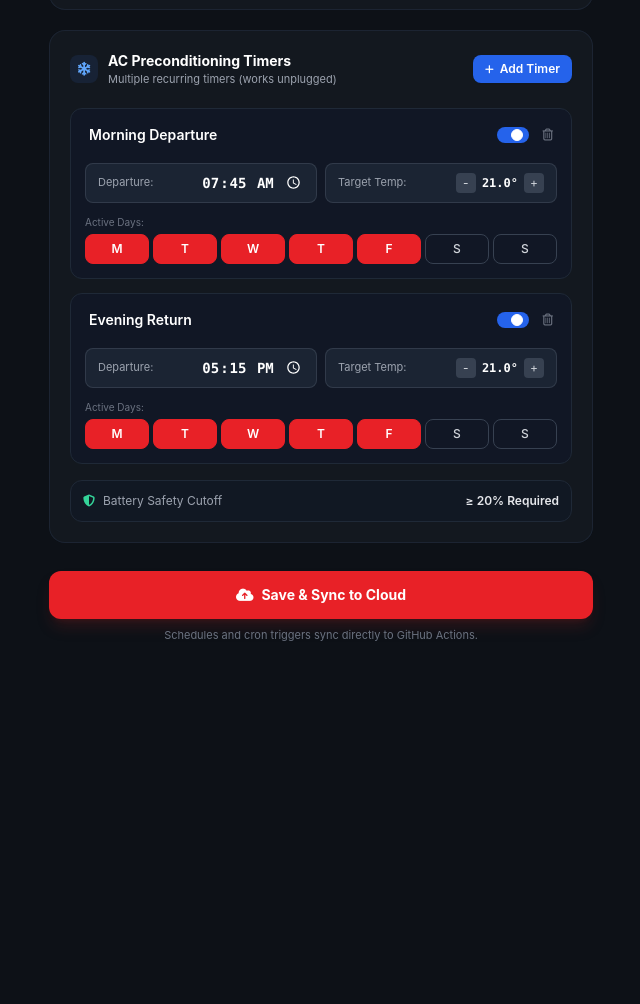
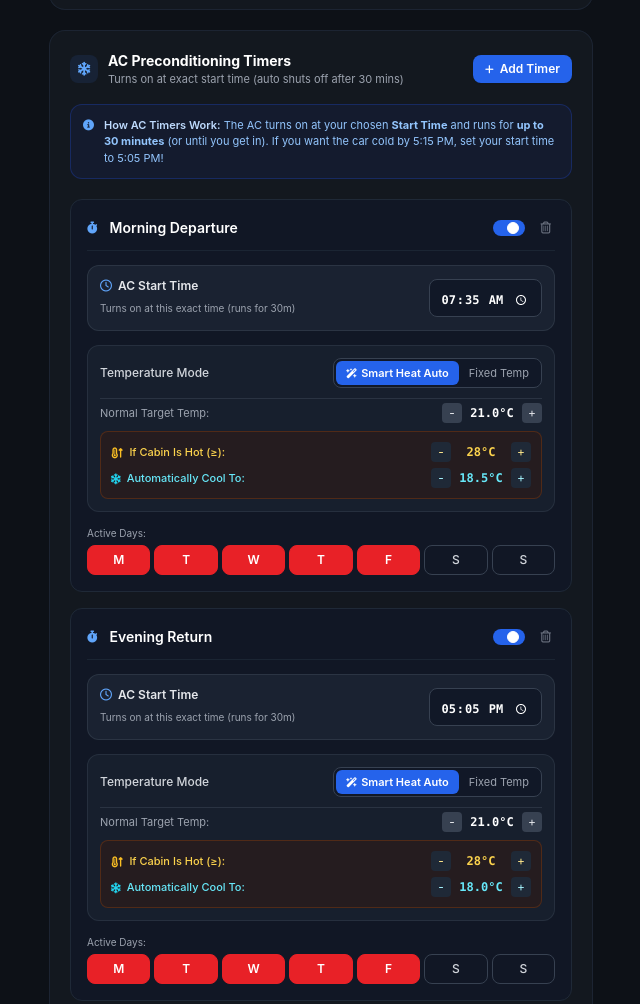
Before and after one commit to ofisher/ofisher.github.io, a plain HTML site: page tesla-8df884c2343a4914133b0749365c89ae/index.html in a window 1280 px wide. Shown: the part 798-1802 px from the top of the page, without its empty margins (319-959 px from the left). Before the commit the page ends 1537 px from the top, so only its background shows below. Drawn offline with nearby package versions, Linux system fonts and the light colour scheme.

Commit message:
Update AC UI to clear start times and add smart hot-cabin temperature controls

```diff
--- a/tesla-8df884c2343a4914133b0749365c89ae/index.html
+++ b/tesla-8df884c2343a4914133b0749365c89ae/index.html
@@ -25,7 +25,6 @@
     input[type=range] {
       accent-color: #e82127;
     }
-    /* Day pill selection */
     .day-pill.active {
       background-color: #e82127;
       color: white;
@@ -113,7 +112,7 @@
       <div class="bg-gray-900/90 border border-gray-800 rounded-xl p-3.5 flex items-center justify-between">
         <div>
           <span class="text-xs font-semibold text-gray-200 block">Daily Update Time</span>
-          <span class="text-[11px] text-gray-400">What time of day to update the limit slider</span>
+          <span class="text-[11px] text-gray-400">Updates charge slider daily at this time</span>
         </div>
         <div class="flex items-center gap-2 bg-gray-800 border border-gray-700 rounded-lg px-3 py-1.5">
           <i class="fa-regular fa-clock text-yellow-400 text-xs"></i>
@@ -135,7 +134,7 @@
       </div>
     </section>
 
-    <!-- Section 2: AC / Climate Preconditioning (Multiple Recurring Timers) -->
+    <!-- Section 2: AC Preconditioning (Multiple Timers + Smart Heat Detection) -->
     <section class="glass-card rounded-2xl p-5 border border-gray-800/80 space-y-4">
       <div class="flex items-center justify-between">
         <div class="flex items-center space-x-2.5">
@@ -144,18 +143,27 @@
           </div>
           <div>
             <h2 class="text-sm font-bold text-white">AC Preconditioning Timers</h2>
-            <p class="text-[11px] text-gray-400">Multiple recurring timers (works unplugged)</p>
+            <p class="text-[11px] text-gray-400">Turns on at exact start time (auto shuts off after 30 mins)</p>
           </div>
         </div>
-        <!-- Add Schedule Button -->
+        <!-- Add Timer Button -->
         <button onclick="addNewClimateSchedule()" class="px-3 py-1.5 rounded-lg bg-blue-600 hover:bg-blue-500 text-white text-xs font-semibold flex items-center gap-1.5 shadow-sm active:scale-95 transition">
           <i class="fa-solid fa-plus text-[10px]"></i>
           <span>Add Timer</span>
         </button>
       </div>
 
+      <!-- Information Card -->
+      <div class="bg-blue-950/30 border border-blue-800/40 rounded-xl p-3 text-[11px] text-blue-300 flex items-start gap-2.5">
+        <i class="fa-solid fa-circle-info text-blue-400 mt-0.5"></i>
+        <div>
+          <span class="font-semibold text-blue-200">How AC Timers Work:</span>
+          The AC turns on at your chosen <b>Start Time</b> and runs for <b>up to 30 minutes</b> (or until you get in). If you want the car cold by 5:15 PM, set your start time to 5:05 PM!
+        </div>
+      </div>
+
       <!-- Schedules List Container -->
-      <div id="climate-schedules-list" class="space-y-3.5 pt-1">
+      <div id="climate-schedules-list" class="space-y-4 pt-1">
         <!-- Rendered dynamically by JS -->
       </div>
 
@@ -225,17 +233,23 @@
           id: "sched-1",
           name: "Morning Departure",
           enabled: true,
-          time: "07:45",
+          time: "07:35",
           days: ["Monday", "Tuesday", "Wednesday", "Thursday", "Friday"],
-          target_temp_c: 21.0
+          temp_mode: "smart",
+          target_temp_c: 21.0,
+          hot_threshold_c: 28.0,
+          hot_target_temp_c: 18.5
         },
         {
           id: "sched-2",
           name: "Evening Return",
           enabled: true,
-          time: "17:15",
+          time: "17:05",
           days: ["Monday", "Tuesday", "Wednesday", "Thursday", "Friday"],
-          target_temp_c: 21.0
+          temp_mode: "smart",
+          target_temp_c: 21.0,
+          hot_threshold_c: 28.0,
+          hot_target_temp_c: 18.0
         }
       ],
       battery_min_soc: 20
@@ -342,7 +356,7 @@
     }
 
     // -------------------------------------------------------------------------
-    // Render Multiple Climate Schedules
+    // Render Multiple Climate Schedules with Smart Hot-Cabin Temperature
     // -------------------------------------------------------------------------
     function renderClimateSchedules() {
       const container = document.getElementById("climate-schedules-list");
@@ -350,7 +364,7 @@
 
       if (!currentConfig.climate_schedules || currentConfig.climate_schedules.length === 0) {
         container.innerHTML = `
-          <div class="p-4 rounded-xl border border-dashed border-gray-800 text-center text-xs text-gray-500">
+          <div class="p-5 rounded-xl border border-dashed border-gray-800 text-center text-xs text-gray-500">
             No recurring AC timers configured. Click "Add Timer" above to create one.
           </div>
         `;
@@ -358,8 +372,9 @@
       }
 
       currentConfig.climate_schedules.forEach((sched, index) => {
+        const isSmart = sched.temp_mode !== "fixed";
         const card = document.createElement("div");
-        card.className = "bg-gray-900/80 border border-gray-800 rounded-xl p-3.5 space-y-3 transition";
+        card.className = "bg-gray-900/85 border border-gray-800 rounded-xl p-4 space-y-3.5 transition";
         card.id = `sched-card-${sched.id}`;
 
         let daysHtml = "";
@@ -374,38 +389,103 @@
         });
 
         card.innerHTML = `
-          <div class="flex items-center justify-between">
+          <div class="flex items-center justify-between border-b border-gray-800/80 pb-2.5">
             <div class="flex items-center gap-2">
+              <i class="fa-solid fa-stopwatch text-blue-400 text-xs"></i>
               <input type="text" value="${escapeHtml(sched.name)}" onchange="updateScheduleName(${index}, this.value)"
-                class="bg-transparent text-sm font-semibold text-white focus:outline-none focus:border-b border-gray-600 px-1 w-40" placeholder="Timer Name">
+                class="bg-transparent text-sm font-semibold text-white focus:outline-none focus:border-b border-gray-600 px-1 w-44" placeholder="Timer Name">
             </div>
-            <div class="flex items-center gap-2.5">
+            <div class="flex items-center gap-3">
               <label class="relative inline-flex items-center cursor-pointer">
                 <input type="checkbox" ${sched.enabled ? 'checked' : ''} onchange="toggleScheduleActive(${index}, this.checked)" class="sr-only peer">
                 <div class="w-8 h-4 bg-gray-700 peer-focus:outline-none rounded-full peer peer-checked:after:translate-x-full peer-checked:after:border-white after:content-[''] after:absolute after:top-[2px] after:left-[2px] after:bg-white after:border-gray-300 after:border after:rounded-full after:h-3 after:w-3 after:transition-all peer-checked:bg-blue-600"></div>
               </label>
-              <button onclick="deleteClimateSchedule(${index})" class="text-gray-500 hover:text-red-400 text-xs p-1"><i class="fa-regular fa-trash-can"></i></button>
+              <button onclick="deleteClimateSchedule(${index})" class="text-gray-500 hover:text-red-400 text-xs p-1" title="Delete timer">
+                <i class="fa-regular fa-trash-can"></i>
+              </button>
             </div>
           </div>
 
-          <div class="grid grid-cols-2 gap-2 pt-1">
-            <div class="bg-gray-800/80 border border-gray-700/80 rounded-lg px-3 py-2 flex items-center justify-between">
-              <span class="text-[11px] text-gray-400">Departure:</span>
+          <!-- AC Start Time -->
+          <div class="bg-gray-800/70 border border-gray-700/60 rounded-xl p-3 flex items-center justify-between">
+            <div>
+              <span class="text-xs font-semibold text-gray-200 block flex items-center gap-1.5">
+                <i class="fa-regular fa-clock text-blue-400"></i> AC Start Time
+              </span>
+              <span class="text-[10px] text-gray-400">Turns on at this exact time (runs for 30m)</span>
+            </div>
+            <div class="bg-gray-900 border border-gray-700 rounded-lg px-2.5 py-1.5">
               <input type="time" value="${sched.time}" onchange="updateScheduleTime(${index}, this.value)"
-                class="bg-transparent text-white font-mono text-sm font-bold focus:outline-none cursor-pointer">
-            </div>
-            <div class="bg-gray-800/80 border border-gray-700/80 rounded-lg px-3 py-2 flex items-center justify-between">
-              <span class="text-[11px] text-gray-400">Target Temp:</span>
-              <div class="flex items-center space-x-1.5">
-                <button onclick="adjustScheduleTemp(${index}, -0.5)" class="w-5 h-5 rounded bg-gray-700 text-gray-300 text-xs flex items-center justify-center">-</button>
-                <span class="text-xs font-mono font-semibold text-white">${sched.target_temp_c ? sched.target_temp_c.toFixed(1) : '21.0'}°</span>
-                <button onclick="adjustScheduleTemp(${index}, 0.5)" class="w-5 h-5 rounded bg-gray-700 text-gray-300 text-xs flex items-center justify-center">+</button>
-              </div>
+                class="bg-transparent text-white font-mono text-xs font-bold focus:outline-none cursor-pointer">
             </div>
           </div>
 
+          <!-- Temperature Control: Smart vs Fixed -->
+          <div class="bg-gray-800/50 border border-gray-700/50 rounded-xl p-3 space-y-2.5">
+            <div class="flex items-center justify-between text-xs">
+              <span class="text-gray-300 font-medium">Temperature Mode</span>
+              <div class="flex bg-gray-900 rounded-lg p-0.5 border border-gray-700 text-[11px]">
+                <button type="button" onclick="setTempMode(${index}, 'smart')"
+                  class="px-2.5 py-1 rounded-md transition ${isSmart ? 'bg-blue-600 text-white font-semibold' : 'text-gray-400 hover:text-white'}">
+                  <i class="fa-solid fa-wand-magic-sparkles text-[10px] mr-1"></i>Smart Heat Auto
+                </button>
+                <button type="button" onclick="setTempMode(${index}, 'fixed')"
+                  class="px-2.5 py-1 rounded-md transition ${!isSmart ? 'bg-blue-600 text-white font-semibold' : 'text-gray-400 hover:text-white'}">
+                  Fixed Temp
+                </button>
+              </div>
+            </div>
+
+            <!-- Smart Heat Configuration -->
+            ${isSmart ? `
+              <div class="space-y-2 pt-1 border-t border-gray-700/60 text-xs">
+                <div class="flex items-center justify-between">
+                  <span class="text-gray-400 text-[11px]">Normal Target Temp:</span>
+                  <div class="flex items-center space-x-1.5">
+                    <button onclick="adjustScheduleTemp(${index}, 'target_temp_c', -0.5)" class="w-5 h-5 rounded bg-gray-700 text-gray-200 text-xs flex items-center justify-center">-</button>
+                    <span class="font-mono font-semibold text-white w-12 text-center">${(sched.target_temp_c || 21.0).toFixed(1)}°C</span>
+                    <button onclick="adjustScheduleTemp(${index}, 'target_temp_c', 0.5)" class="w-5 h-5 rounded bg-gray-700 text-gray-200 text-xs flex items-center justify-center">+</button>
+                  </div>
+                </div>
+
+                <div class="bg-amber-950/30 border border-amber-800/40 rounded-lg p-2.5 space-y-1.5">
+                  <div class="flex items-center justify-between">
+                    <span class="text-amber-300 text-[11px] font-medium flex items-center gap-1.5">
+                      <i class="fa-solid fa-temperature-arrow-up text-amber-400"></i> If Cabin Is Hot (≥):
+                    </span>
+                    <div class="flex items-center space-x-1.5">
+                      <button onclick="adjustScheduleTemp(${index}, 'hot_threshold_c', -1.0)" class="w-5 h-5 rounded bg-gray-800 text-amber-200 text-xs flex items-center justify-center">-</button>
+                      <span class="font-mono font-bold text-amber-300 w-12 text-center">${(sched.hot_threshold_c || 28.0).toFixed(0)}°C</span>
+                      <button onclick="adjustScheduleTemp(${index}, 'hot_threshold_c', 1.0)" class="w-5 h-5 rounded bg-gray-800 text-amber-200 text-xs flex items-center justify-center">+</button>
+                    </div>
+                  </div>
+                  <div class="flex items-center justify-between">
+                    <span class="text-cyan-300 text-[11px] font-medium flex items-center gap-1.5">
+                      <i class="fa-solid fa-snowflake text-cyan-400"></i> Automatically Cool To:
+                    </span>
+                    <div class="flex items-center space-x-1.5">
+                      <button onclick="adjustScheduleTemp(${index}, 'hot_target_temp_c', -0.5)" class="w-5 h-5 rounded bg-gray-800 text-cyan-200 text-xs flex items-center justify-center">-</button>
+                      <span class="font-mono font-bold text-cyan-300 w-12 text-center">${(sched.hot_target_temp_c || 18.5).toFixed(1)}°C</span>
+                      <button onclick="adjustScheduleTemp(${index}, 'hot_target_temp_c', 0.5)" class="w-5 h-5 rounded bg-gray-800 text-cyan-200 text-xs flex items-center justify-center">+</button>
+                    </div>
+                  </div>
+                </div>
+              </div>
+            ` : `
+              <div class="flex items-center justify-between pt-1 border-t border-gray-700/60 text-xs">
+                <span class="text-gray-400">Target Temp:</span>
+                <div class="flex items-center space-x-1.5">
+                  <button onclick="adjustScheduleTemp(${index}, 'target_temp_c', -0.5)" class="w-6 h-6 rounded bg-gray-700 text-gray-200 text-xs flex items-center justify-center">-</button>
+                  <span class="font-mono font-semibold text-white w-14 text-center">${(sched.target_temp_c || 21.0).toFixed(1)}°C</span>
+                  <button onclick="adjustScheduleTemp(${index}, 'target_temp_c', 0.5)" class="w-6 h-6 rounded bg-gray-700 text-gray-200 text-xs flex items-center justify-center">+</button>
+                </div>
+              </div>
+            `}
+          </div>
+
+          <!-- Active Days Selection -->
           <div>
-            <span class="text-[10px] text-gray-500 block mb-1">Active Days:</span>
+            <span class="text-[10px] text-gray-400 block mb-1">Active Days:</span>
             <div class="grid grid-cols-7 gap-1">
               ${daysHtml}
             </div>
@@ -419,11 +499,14 @@
       const newId = "sched-" + Date.now();
       currentConfig.climate_schedules.push({
         id: newId,
-        name: "New Timer",
+        name: "New AC Timer",
         enabled: true,
-        time: "17:15",
+        time: "17:05",
         days: ["Monday", "Tuesday", "Wednesday", "Thursday", "Friday"],
-        target_temp_c: 21.0
+        temp_mode: "smart",
+        target_temp_c: 21.0,
+        hot_threshold_c: 28.0,
+        hot_target_temp_c: 18.0
       });
       renderClimateSchedules();
     }
@@ -451,6 +534,13 @@
       }
     }
 
+    function setTempMode(index, mode) {
+      if (currentConfig.climate_schedules[index]) {
+        currentConfig.climate_schedules[index].temp_mode = mode;
+        renderClimateSchedules();
+      }
+    }
+
     function toggleScheduleDay(index, day) {
       const sched = currentConfig.climate_schedules[index];
       if (!sched) return;
@@ -463,13 +553,13 @@
       renderClimateSchedules();
     }
 
-    function adjustScheduleTemp(index, delta) {
+    function adjustScheduleTemp(index, field, delta) {
       const sched = currentConfig.climate_schedules[index];
       if (!sched) return;
-      let cur = sched.target_temp_c || 21.0;
+      let cur = sched[field] !== undefined ? sched[field] : (field === 'hot_threshold_c' ? 28.0 : 21.0);
       cur += delta;
-      cur = Math.max(16.0, Math.min(28.0, cur));
-      sched.target_temp_c = parseFloat(cur.toFixed(1));
+      cur = Math.max(16.0, Math.min(35.0, cur));
+      sched[field] = parseFloat(cur.toFixed(1));
       renderClimateSchedules();
     }
 
@@ -498,7 +588,6 @@
           const content = decodeURIComponent(escape(atob(data.content)));
           const parsed = JSON.parse(content);
 
-          // Support backward compatibility
           if (parsed.charge_schedule) currentConfig.charge_schedule = parsed.charge_schedule;
           if (parsed.climate_schedules) {
             currentConfig.climate_schedules = parsed.climate_schedules;
@@ -507,9 +596,12 @@
               id: "legacy",
               name: "Scheduled Preconditioning",
               enabled: parsed.climate_schedule.enabled !== false,
-              time: parsed.climate_schedule.start_time || "17:15",
+              time: parsed.climate_schedule.start_time || "17:05",
               days: parsed.climate_schedule.days || ["Monday", "Tuesday", "Wednesday", "Thursday", "Friday"],
-              target_temp_c: parsed.climate_schedule.target_temp_c || 21.0
+              temp_mode: "smart",
+              target_temp_c: parsed.climate_schedule.target_temp_c || 21.0,
+              hot_threshold_c: 28.0,
+              hot_target_temp_c: 18.5
             }];
           }
 
@@ -552,7 +644,7 @@
         const encodedContent = btoa(unescape(encodeURIComponent(jsonString)));
 
         const payload = {
-          message: "Update multi-timer schedule configuration",
+          message: "Update multi-timer schedule and smart temperature configuration",
           content: encodedContent,
           sha: fileSha
         };
@@ -597,7 +689,6 @@
 
     async function syncWorkflowCronTriggers(token) {
       try {
-        // Fetch current workflow
         const res = await fetch(`https://api.github.com/repos/${REPO_OWNER}/${REPO_NAME}/contents/${WORKFLOW_PATH}`, {
           headers: { "Authorization": `token ${token}`, "Accept": "application/vnd.github+json" }
         });
@@ -606,7 +697,6 @@
         workflowSha = data.sha;
         let content = decodeURIComponent(escape(atob(data.content)));
 
-        // Generate crons
         const chargeUtc = localTimeToUtcParts(currentConfig.charge_schedule.update_time || "20:00");
         let cronList = [
           `    # Run nightly for Charge Limit adjustment (${currentConfig.charge_schedule.update_time} AEST)\n    - cron: '${chargeUtc.minute} ${chargeUtc.hour} * * *'`
```
